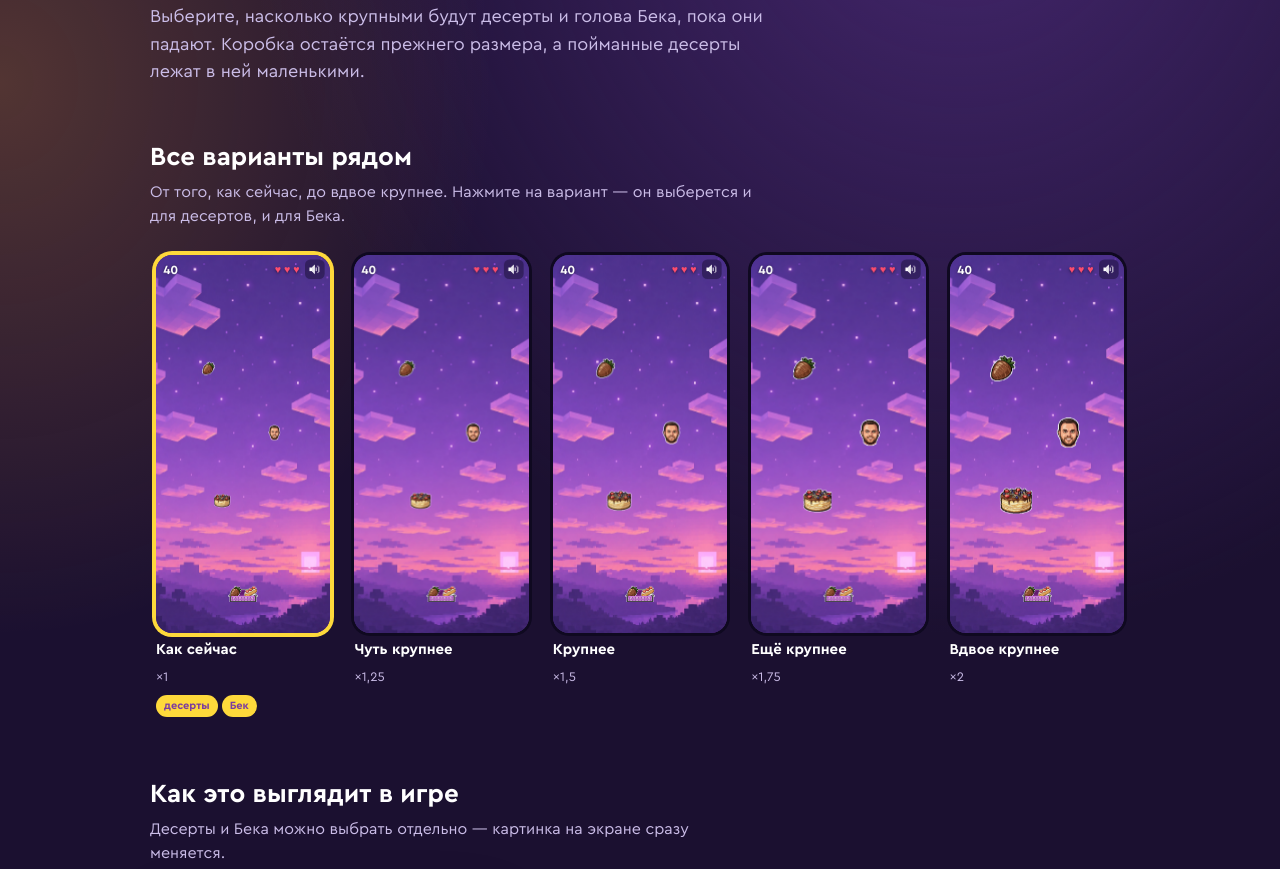
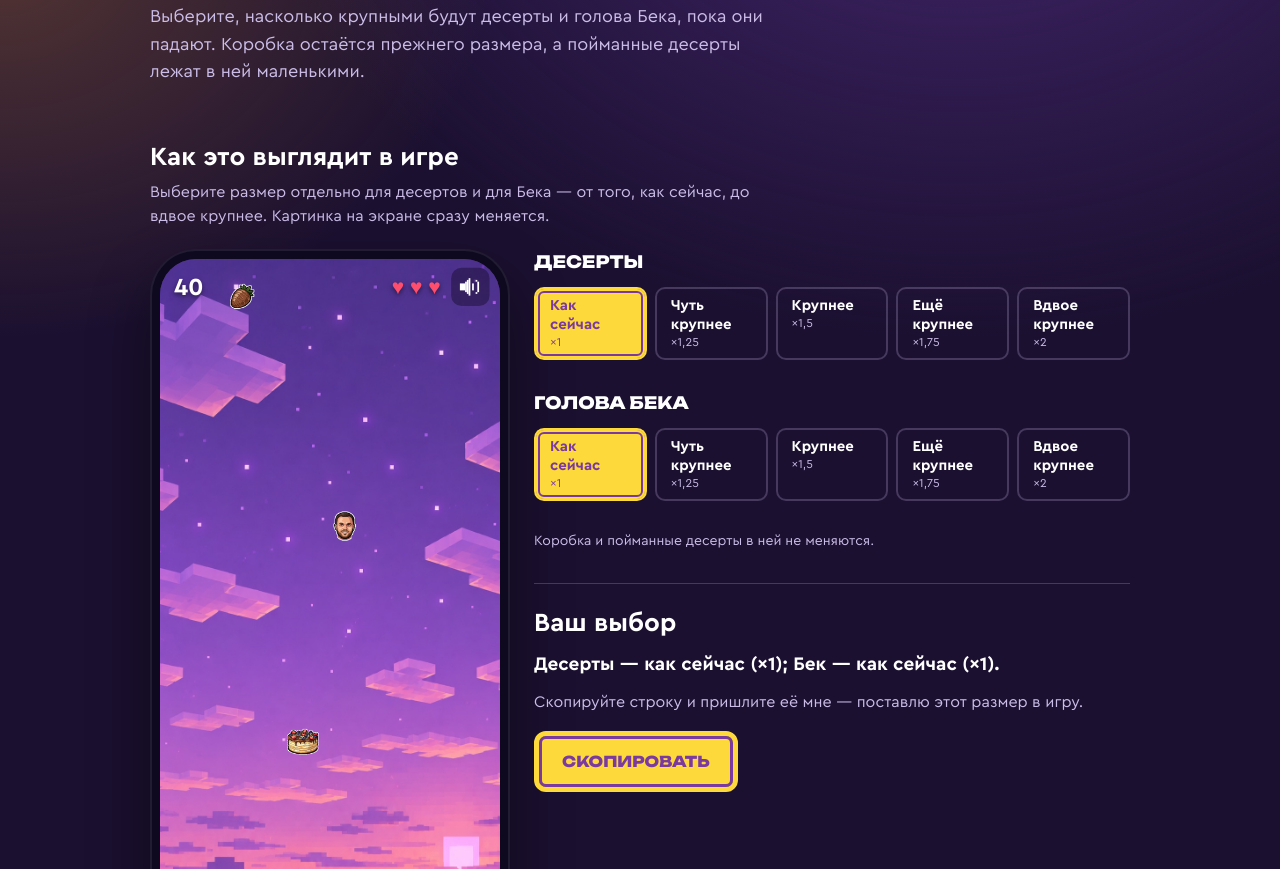
Before and after one commit to winigov/desserty-8bit, a plain HTML site: page razmer/index.html in a window 1280 px wide. Shown: the part 333-1202 px from the top of the page. Drawn offline with Linux system fonts and the light colour scheme.

Commit message:
Размеры: убран блок «Все варианты рядом», варианты одним рядом

```diff
--- a/razmer/index.html
+++ b/razmer/index.html
@@ -84,45 +84,6 @@
   .sec-head { display: flex; flex-direction: column; gap: 6px; margin-bottom: 20px; }
   .sec-head p { color: var(--muted); max-width: 62ch; }
 
-  /* --- Все варианты рядом --- */
-  .strip { display: grid; grid-template-columns: repeat(5, minmax(0, 1fr)); gap: 12px; }
-  .opt {
-    display: flex;
-    flex-direction: column;
-    gap: 8px;
-    padding: 6px;
-    background: none;
-    border: 0;
-    text-align: center;
-  }
-  .opt canvas {
-    display: block;
-    width: 100%;
-    aspect-ratio: 390 / 844;
-    border-radius: 16px;
-    background: #4a2a7a;
-    box-shadow: 0 0 0 3px #0f0920;
-    transition: box-shadow 0.15s ease;
-  }
-  .opt:hover canvas { box-shadow: 0 0 0 3px var(--muted); }
-  .opt.picked canvas { box-shadow: 0 0 0 4px var(--yellow); }
-  .opt .name { font-weight: 700; font-size: 15px; line-height: 1.25; }
-  .opt .mult { font-size: 13px; color: var(--muted); }
-  .tags { display: flex; justify-content: center; flex-wrap: wrap; gap: 4px; min-height: 22px; }
-  .tag {
-    font-size: 11px;
-    font-weight: 700;
-    line-height: 1;
-    padding: 5px 8px;
-    border-radius: 99px;
-    background: var(--yellow);
-    color: var(--purple);
-  }
-  @media (max-width: 720px) {
-    .strip { display: flex; overflow-x: auto; scroll-snap-type: x mandatory; padding-bottom: 6px; margin-inline: -20px; padding-inline: 20px; }
-    .opt { flex: 0 0 132px; scroll-snap-align: start; }
-  }
-
   /* --- Выбор: живой экран и переключатели --- */
   .chooser { display: grid; grid-template-columns: minmax(0, 340px) minmax(0, 1fr); gap: 44px; align-items: start; }
   .phone {
@@ -144,8 +105,11 @@
     font-size: 17px;
     text-transform: uppercase;
   }
-  .chips { display: flex; flex-wrap: wrap; gap: 10px; }
-  .chip { position: relative; display: inline-flex; }
+  /* пять вариантов — одним рядом равной ширины; на узком телефоне 3 + 2 */
+  .chips { display: grid; grid-template-columns: repeat(5, minmax(0, 1fr)); gap: 8px; }
+  @media (max-width: 540px) { .chips { grid-template-columns: repeat(3, minmax(0, 1fr)); } }
+  .chip { position: relative; display: flex; }
+  .chip > span { flex: 1; }
   .chip input { position: absolute; opacity: 0; width: 1px; height: 1px; margin: 0; }
   .chip span {
     display: flex;
@@ -198,7 +162,7 @@
     .phone-box { justify-self: center; }
   }
   @media (prefers-reduced-motion: reduce) {
-    .opt canvas, .chip span, .btn-copy { transition: none; }
+    .chip span, .btn-copy { transition: none; }
   }
 </style>
 </head>
@@ -210,18 +174,10 @@
     <p class="lede">Выберите, насколько крупными будут десерты и голова Бека, пока они падают. Коробка остаётся прежнего размера, а пойманные десерты лежат в ней маленькими.</p>
   </header>
 
-  <section aria-labelledby="strip-title">
-    <div class="sec-head">
-      <h2 id="strip-title">Все варианты рядом</h2>
-      <p>От того, как сейчас, до вдвое крупнее. Нажмите на вариант — он выберется и для десертов, и для Бека.</p>
-    </div>
-    <div class="strip" id="strip"></div>
-  </section>
-
   <section aria-labelledby="choose-title">
     <div class="sec-head">
       <h2 id="choose-title">Как это выглядит в игре</h2>
-      <p>Десерты и Бека можно выбрать отдельно — картинка на экране сразу меняется.</p>
+      <p>Выберите размер отдельно для десертов и для Бека — от того, как сейчас, до вдвое крупнее. Картинка на экране сразу меняется.</p>
     </div>
     <div class="chooser">
       <div class="phone-box">
@@ -357,7 +313,7 @@
     hud(c, w);
   }
 
-  // Неподвижная расстановка для сравнения вариантов
+  // Неподвижная расстановка — если в системе выключена анимация
   const STILL = [
     { kind: 'dessert', img: 'strawberry', x: 0.3, y: 0.3 },
     { kind: 'bek', x: 0.68, y: 0.47 },
@@ -389,21 +345,6 @@
     return out;
   }
 
-  // --- Сравнение: пять экранов ---------------------------------------------------
-  const strip = document.getElementById('strip');
-  const opts = SIZES.map((z) => {
-    const b = document.createElement('button');
-    b.type = 'button';
-    b.className = 'opt';
-    b.setAttribute('aria-label', 'Выбрать для десертов и Бека: ' + z.name + ' (' + z.mult + ')');
-    b.innerHTML = '<canvas aria-hidden="true"></canvas><span class="name">' + z.name + '</span>' +
-      '<span class="mult">' + z.mult + '</span><span class="tags"></span>';
-    b.addEventListener('click', () => { pick.dessert = pick.bek = z.id; update(); });
-    strip.appendChild(b);
-    return { z, el: b, cv: b.querySelector('canvas'), tags: b.querySelector('.tags') };
-  });
-  const drawStrip = () => opts.forEach((o) => scene(o.cv, o.z.size, o.z.size, STILL, 0.5));
-
   // --- Переключатели -------------------------------------------------------------
   function chips(group) {
     const box = document.getElementById('chips-' + group);
@@ -419,11 +360,6 @@
   function update() {
     save();
     for (const g of ['dessert', 'bek']) document.getElementById(g + '-' + pick[g]).checked = true;
-    opts.forEach((o) => {
-      const d = pick.dessert === o.z.id, b = pick.bek === o.z.id;
-      o.el.classList.toggle('picked', d || b);
-      o.tags.innerHTML = (d ? '<span class="tag">десерты</span>' : '') + (b ? '<span class="tag">Бек</span>' : '');
-    });
     const dz = byId(pick.dessert), bz = byId(pick.bek);
     summary.textContent = 'Десерты — ' + dz.name.toLowerCase() + ' (' + dz.mult + '); Бек — ' + bz.name.toLowerCase() + ' (' + bz.mult + ').';
     if (reduced) drawLive(1.2);
@@ -462,10 +398,10 @@
 
   loadImages().then(() => {
     update();
-    drawStrip();
-    if (reduced) drawLive(1.2); else requestAnimationFrame(loop);
-    window.addEventListener('resize', drawStrip);
-    if (document.fonts && document.fonts.ready) document.fonts.ready.then(drawStrip);
+    if (!reduced) { requestAnimationFrame(loop); return; }
+    // без анимации кадр перерисовываем только при смене размера окна и загрузке шрифта
+    window.addEventListener('resize', () => drawLive(1.2));
+    if (document.fonts && document.fonts.ready) document.fonts.ready.then(() => drawLive(1.2));
   });
 })();
 </script>
```
